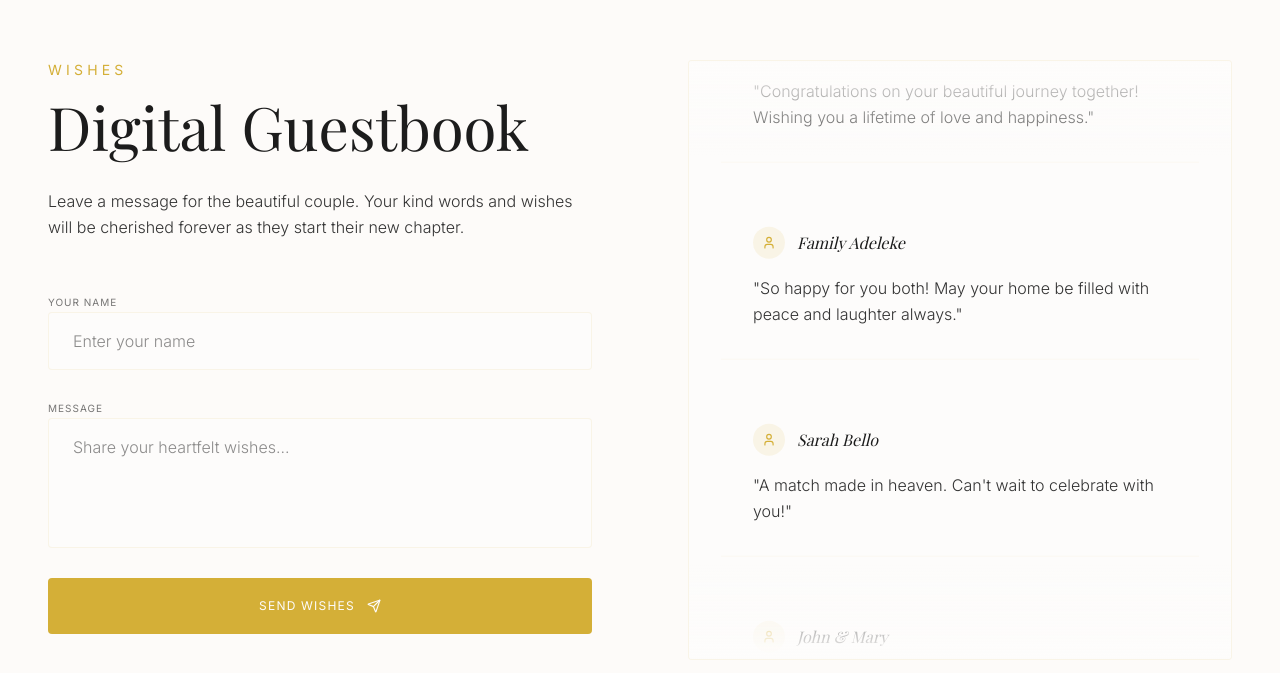
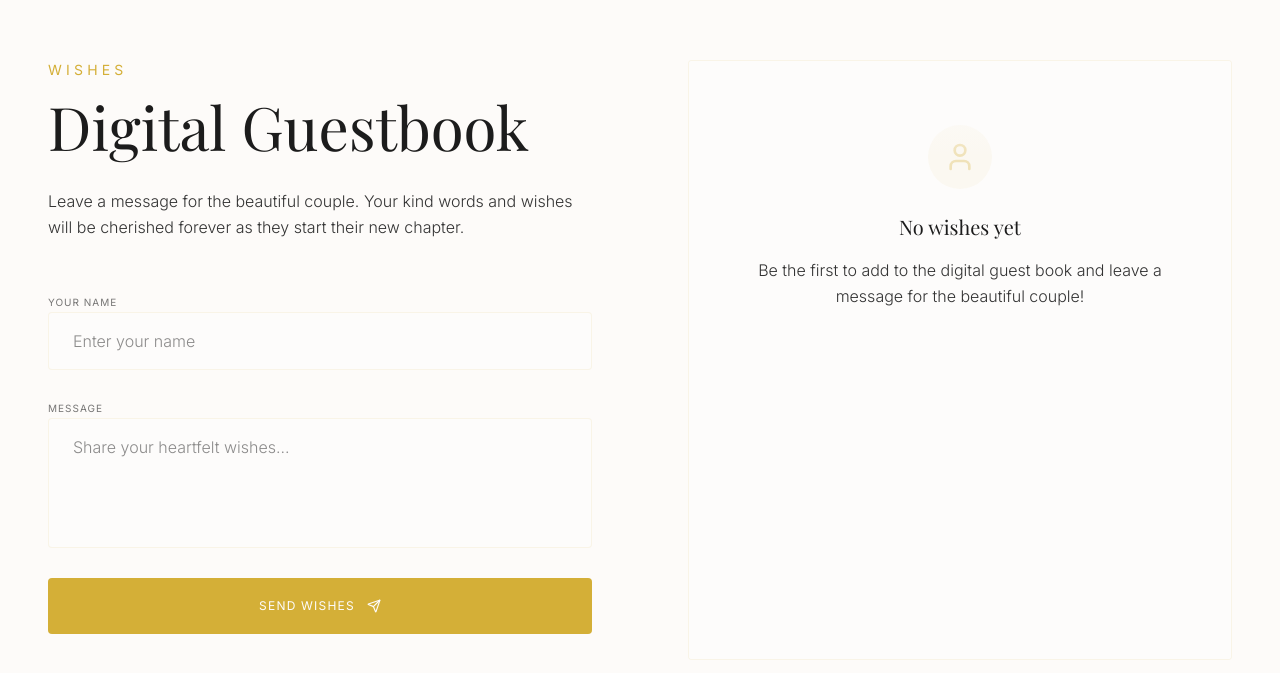
Before and after one commit to okikijesutech/Wedding_AT, a Next.js app: page / in a window 1280 px wide. Shown: the part 9947-10620 px from the top of the page. Built offline with nearby package versions, Linux system fonts and the light colour scheme; a web font is replaced by a local one.

Commit message:
feat: update guestbook to show empty state instead of boilerplate

```diff
--- a/src/components/Guestbook.tsx
+++ b/src/components/Guestbook.tsx
@@ -5,14 +5,8 @@ import { motion } from "framer-motion";
 import { Send, User } from "lucide-react";
 import { cn } from "@/lib/utils";
 
-const sampleWishes = [
-  { name: "John & Mary", message: "Congratulations on your beautiful journey together! Wishing you a lifetime of love and happiness." },
-  { name: "Family Adeleke", message: "So happy for you both! May your home be filled with peace and laughter always." },
-  { name: "Sarah Bello", message: "A match made in heaven. Can't wait to celebrate with you!" },
-];
-
 export default function Guestbook() {
-  const [wishes, setWishes] = useState(sampleWishes);
+  const [wishes, setWishes] = useState<{name: string, message: string}[]>([]);
   const [formData, setFormData] = useState({ name: "", message: "" });
   const [isSubmitting, setIsSubmitting] = useState(false);
   const [isSuccess, setIsSuccess] = useState(false);
@@ -99,8 +93,9 @@ export default function Guestbook() {
           <div className="relative h-[600px] overflow-hidden rounded-sm border border-gold/10 bg-ivory p-8">
             <div className="absolute top-0 left-0 right-0 h-24 bg-gradient-to-b from-ivory to-transparent z-10" />
 
-            <div className="space-y-8 animate-scroll-vertical">
-              {[...wishes, ...wishes].map((wish, index) => (
+            <div className={cn("space-y-8", wishes.length > 0 && "animate-scroll-vertical")}>
+              {wishes.length > 0 ? (
+                [...wishes, ...wishes].map((wish, index) => (
                   <div key={index} className="p-8 border-b border-gold/5 last:border-0 hover:bg-champagne/5 transition-colors">
                     <div className="flex items-center gap-3 mb-4">
                       <div className="w-8 h-8 rounded-full bg-gold/10 flex items-center justify-center text-gold">
@@ -112,7 +107,18 @@ export default function Guestbook() {
                       &quot;{wish.message}&quot;
                     </p>
                   </div>
-              ))}
+                ))
+              ) : (
+                <div className="h-full flex flex-col items-center justify-center text-center p-8">
+                  <div className="w-16 h-16 rounded-full bg-gold/5 flex items-center justify-center text-gold/30 mb-6">
+                    <User size={32} />
+                  </div>
+                  <h4 className="text-xl font-serif mb-4 text-charcoal">No wishes yet</h4>
+                  <p className="text-charcoal-light font-light leading-relaxed">
+                    Be the first to add to the digital guest book and leave a message for the beautiful couple!
+                  </p>
+                </div>
+              )}
             </div>
 
             <div className="absolute bottom-0 left-0 right-0 h-24 bg-gradient-to-t from-ivory to-transparent z-10" />
```
Lines whose indentation alone changed are shown as unchanged.
